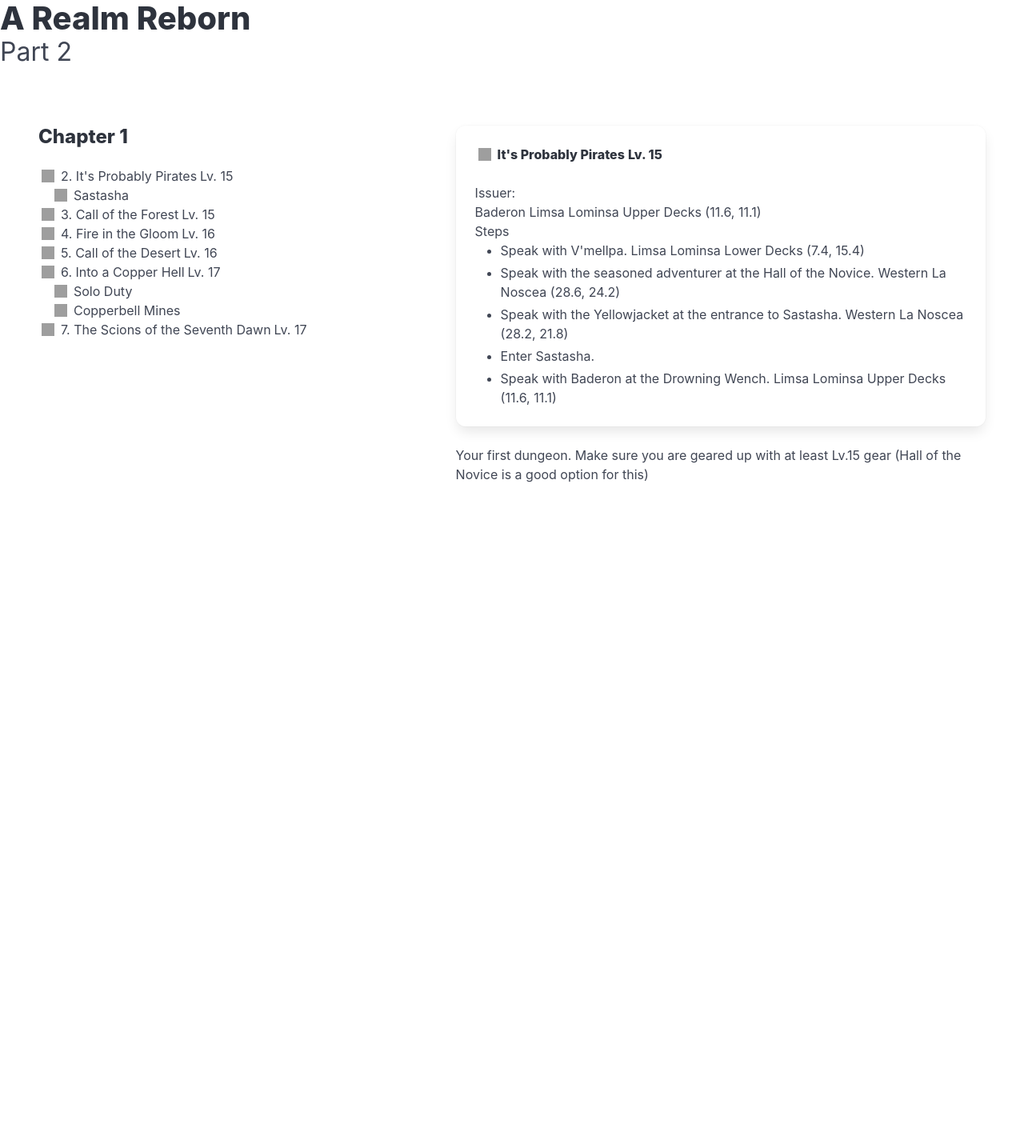
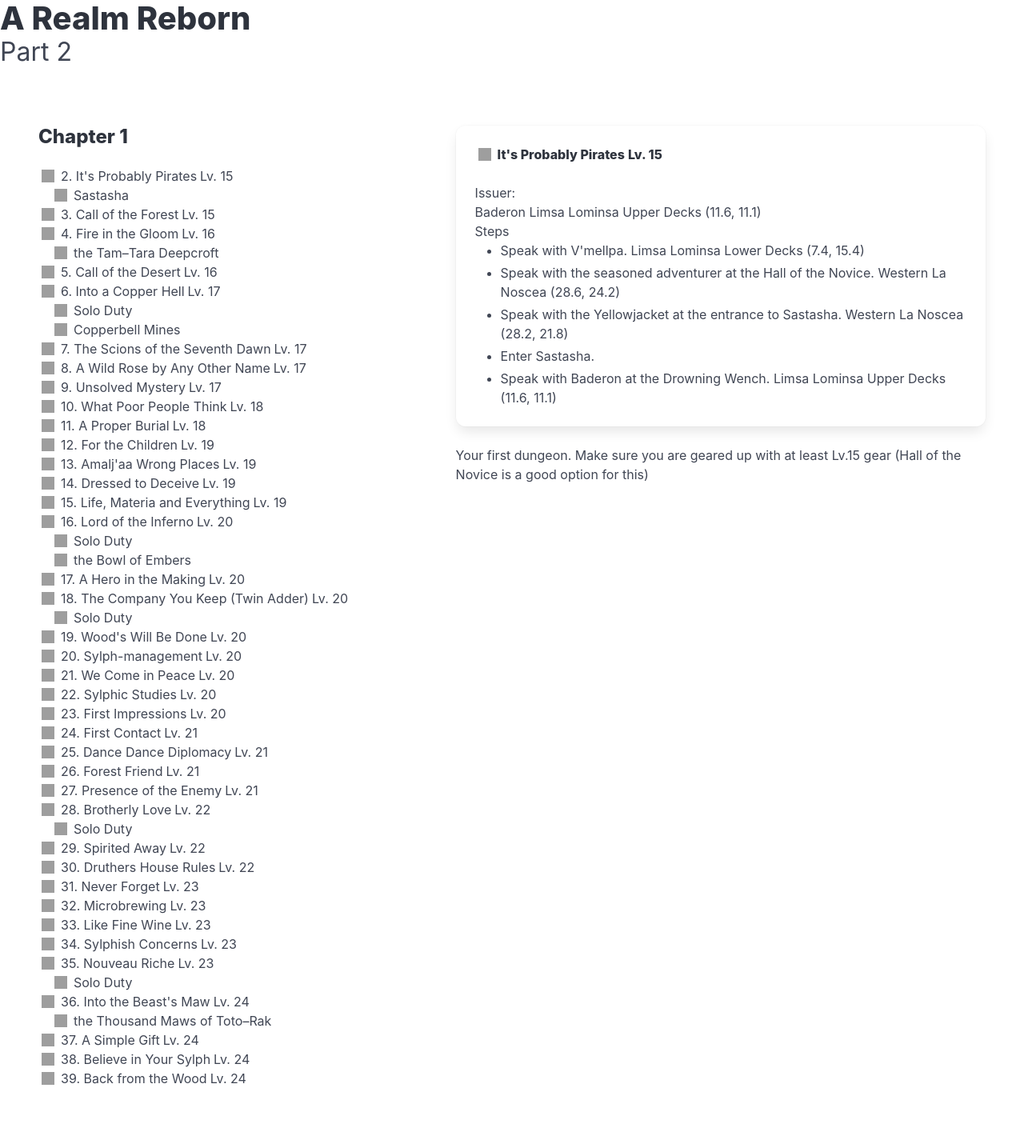
Before and after one commit to ffxiv-mognet/ffxiv-mognet.github.io, a Jekyll site: the page built from guide/realm_reborn/part2/chapter01.md, in a window 1280 px wide. Shown: the whole page at 80% size. Built offline with Jekyll 4.4.1, drawn with Linux system fonts in a browser that asks for light colours; before the commit the page ends 900 px from its top, so only the background shows below that; grey boxes are pictures that could not be loaded.

```diff
--- a/_layouts/chapter.md
+++ b/_layouts/chapter.md
@@ -15,7 +15,7 @@ layout: default
                             <span>{{quest.partQuestNo}}. {{quest.name}}</span> <span class="level">Lv. {{quest.level}}</span>
                         </span>
                         <ul class="unlocks">
-                            {% if quest.hasSoloDuty %}
+                            {% if quest.soloDuty %}
                             <li>
                                 <span class="icon-text">
                                     <span class="icon"><i class="solo-duty"></i></span>
@@ -23,14 +23,14 @@ layout: default
                                 </span>
                             </li>
                             {% endif %}
-                            {% if quest.dungeon %}
+                            {% for unlock in quest.unlocks %}
                             <li>
                                 <span class="icon-text">
-                                    <span class="icon"><i class="dungeon"></i></span>
-                                    <span>{{quest.dungeon}}</span>
+                                    <span class="icon"><i class="{{unlock.type}}"></i></span>
+                                    <span>{{unlock.name}}</span>
                                 </span>
                             </li>
-                            {% endif %}
+                            {% endfor %}
                         </ul>
                     </div>
                     {% endfor %}
--- a/css/style.css
+++ b/css/style.css
@@ -9,6 +9,14 @@ span.icon i.quest-msq {
 }
 span.icon i.dungeon {
     background:url('/icons/061801.png');
+    content: '';
+    background-size: 1rem;
+    height: 1rem;
+    width: 1rem;
+    display: block;
+}
+span.icon i.trial {
+    background:url('/icons/061804.png');
     content: '';
     background-size: 1rem;
     height: 1rem;
--- a/guide/realm_reborn/part2/chapter01.md
+++ b/guide/realm_reborn/part2/chapter01.md
@@ -12,7 +12,11 @@ quests:
     questId: ManSea203_00245
     rowId: 65781
     type: msq
-    dungeon: Sastasha
+    unlocks:
+      - levelRequired: 15
+        levelSync: 18
+        name: Sastasha
+        type: dungeon
   - level: 15
     name: Call of the Forest
     partQuestNo: 3
@@ -25,6 +29,11 @@ quests:
     questId: ManFst204_00677
     rowId: 66213
     type: msq
+    unlocks:
+      - levelRequired: 16
+        levelSync: 19
+        name: "the Tam\u2013Tara Deepcroft"
+        type: dungeon
   - level: 16
     name: Call of the Desert
     partQuestNo: 5
@@ -36,15 +45,235 @@ quests:
     partQuestNo: 6
     questId: ManFst205_00660
     rowId: 66196
+    soloDuty:
+      levelSync: 21
+      timeLimit: 30
     type: msq
-    dungeon: Copperbell Mines
-    hasSoloDuty: true
+    unlocks:
+      - levelRequired: 17
+        levelSync: 20
+        name: Copperbell Mines
+        type: dungeon
   - level: 17
     name: The Scions of the Seventh Dawn
     partQuestNo: 7
     questId: ManFst206_00509
     rowId: 66045
     type: msq
+  - level: 17
+    name: A Wild Rose by Any Other Name
+    partQuestNo: 8
+    questId: ManFst207_00510
+    rowId: 66046
+    type: msq
+  - level: 17
+    name: Unsolved Mystery
+    partQuestNo: 9
+    questId: SubWil110_00618
+    rowId: 66154
+    type: msq
+  - level: 18
+    name: What Poor People Think
+    partQuestNo: 10
+    questId: SubWil111_00619
+    rowId: 66155
+    type: msq
+  - level: 18
+    name: A Proper Burial
+    partQuestNo: 11
+    questId: SubWil112_00620
+    rowId: 66156
+    type: msq
+  - level: 19
+    name: For the Children
+    partQuestNo: 12
+    questId: SubWil113_00621
+    rowId: 66157
+    type: msq
+  - level: 19
+    name: Amalj'aa Wrong Places
+    partQuestNo: 13
+    questId: SubWil114_00622
+    rowId: 66158
+    type: msq
+  - level: 19
+    name: Dressed to Deceive
+    partQuestNo: 14
+    questId: SubWil129_00574
+    rowId: 66110
+    type: msq
+  - level: 19
+    name: Life, Materia and Everything
+    partQuestNo: 15
+    questId: ManFst208_00272
+    rowId: 65808
+    type: msq
+  - level: 20
+    name: Lord of the Inferno
+    partQuestNo: 16
+    questId: ManFst209_00343
+    rowId: 65879
+    soloDuty:
+      levelSync: 24
+      timeLimit: 30
+    type: msq
+    unlocks:
+      - levelRequired: 20
+        levelSync: 22
+        name: the Bowl of Embers
+        type: trial
+  - level: 20
+    name: A Hero in the Making
+    partQuestNo: 17
+    questId: ManFst300_00511
+    rowId: 66047
+    type: msq
+  - level: 20
+    name: The Company You Keep (Twin Adder)
+    partQuestNo: 18
+    questId: ManFst302_00680
+    rowId: 66216
+    soloDuty:
+      levelSync: 24
+      timeLimit: 30
+    type: msq
+  - level: 20
+    name: Wood's Will Be Done
+    partQuestNo: 19
+    questId: ManFst303_00683
+    rowId: 66219
+    type: msq
+  - level: 20
+    name: Sylph-management
+    partQuestNo: 20
+    questId: ManFst304_00513
+    rowId: 66049
+    type: msq
+  - level: 20
+    name: We Come in Peace
+    partQuestNo: 21
+    questId: XxaUsa002_03856
+    rowId: 69392
+    type: msq
+  - level: 20
+    name: Sylphic Studies
+    partQuestNo: 22
+    questId: GaiUsa003_00709
+    rowId: 66245
+    type: msq
+  - level: 20
+    name: First Impressions
+    partQuestNo: 23
+    questId: GaiUsa004_00710
+    rowId: 66246
+    type: msq
+  - level: 21
+    name: First Contact
+    partQuestNo: 24
+    questId: GaiUsa101_00715
+    rowId: 66251
+    type: msq
+  - level: 21
+    name: Dance Dance Diplomacy
+    partQuestNo: 25
+    questId: XxaUsa103_03857
+    rowId: 69393
+    type: msq
+  - level: 21
+    name: Forest Friend
+    partQuestNo: 26
+    questId: XxaUsa104_03858
+    rowId: 69394
+    type: msq
+  - level: 21
+    name: Presence of the Enemy
+    partQuestNo: 27
+    questId: GaiUsa105_00719
+    rowId: 66255
+    type: msq
+  - level: 22
+    name: Brotherly Love
+    partQuestNo: 28
+    questId: GaiUsa201_00724
+    rowId: 66260
+    soloDuty:
+      levelSync: 26
+      timeLimit: 30
+    type: msq
+  - level: 22
+    name: Spirited Away
+    partQuestNo: 29
+    questId: GaiUsa202_00725
+    rowId: 66261
+    type: msq
+  - level: 22
+    name: Druthers House Rules
+    partQuestNo: 30
+    questId: XxaUsa203_03859
+    rowId: 69395
+    type: msq
+  - level: 23
+    name: Never Forget
+    partQuestNo: 31
+    questId: XxaUsa301_03860
+    rowId: 69396
+    type: msq
+  - level: 23
+    name: Microbrewing
+    partQuestNo: 32
+    questId: XxaUsa302_03861
+    rowId: 69397
+    type: msq
+  - level: 23
+    name: Like Fine Wine
+    partQuestNo: 33
+    questId: GaiUsa305_00737
+    rowId: 66273
+    type: msq
+  - level: 23
+    name: Sylphish Concerns
+    partQuestNo: 34
+    questId: GaiUsa306_00738
+    rowId: 66274
+    type: msq
+  - level: 23
+    name: Nouveau Riche
+    partQuestNo: 35
+    questId: XxaUsa308_03862
+    rowId: 69398
+    soloDuty:
+      levelSync: 27
+      timeLimit: 30
+    type: msq
+  - level: 24
+    name: Into the Beast's Maw
+    partQuestNo: 36
+    questId: ManFst306_00514
+    rowId: 66050
+    type: msq
+    unlocks:
+      - levelRequired: 24
+        levelSync: 27
+        name: "the Thousand Maws of Toto\u2013Rak"
+        type: dungeon
+  - level: 24
+    name: A Simple Gift
+    partQuestNo: 37
+    questId: GaiUsa401_00743
+    rowId: 66279
+    type: msq
+  - level: 24
+    name: Believe in Your Sylph
+    partQuestNo: 38
+    questId: GaiUsa402_00744
+    rowId: 66280
+    type: msq
+  - level: 24
+    name: Back from the Wood
+    partQuestNo: 39
+    questId: GaiUsa404_00746
+    rowId: 66282
+    type: msq
 
 
 ---
```
